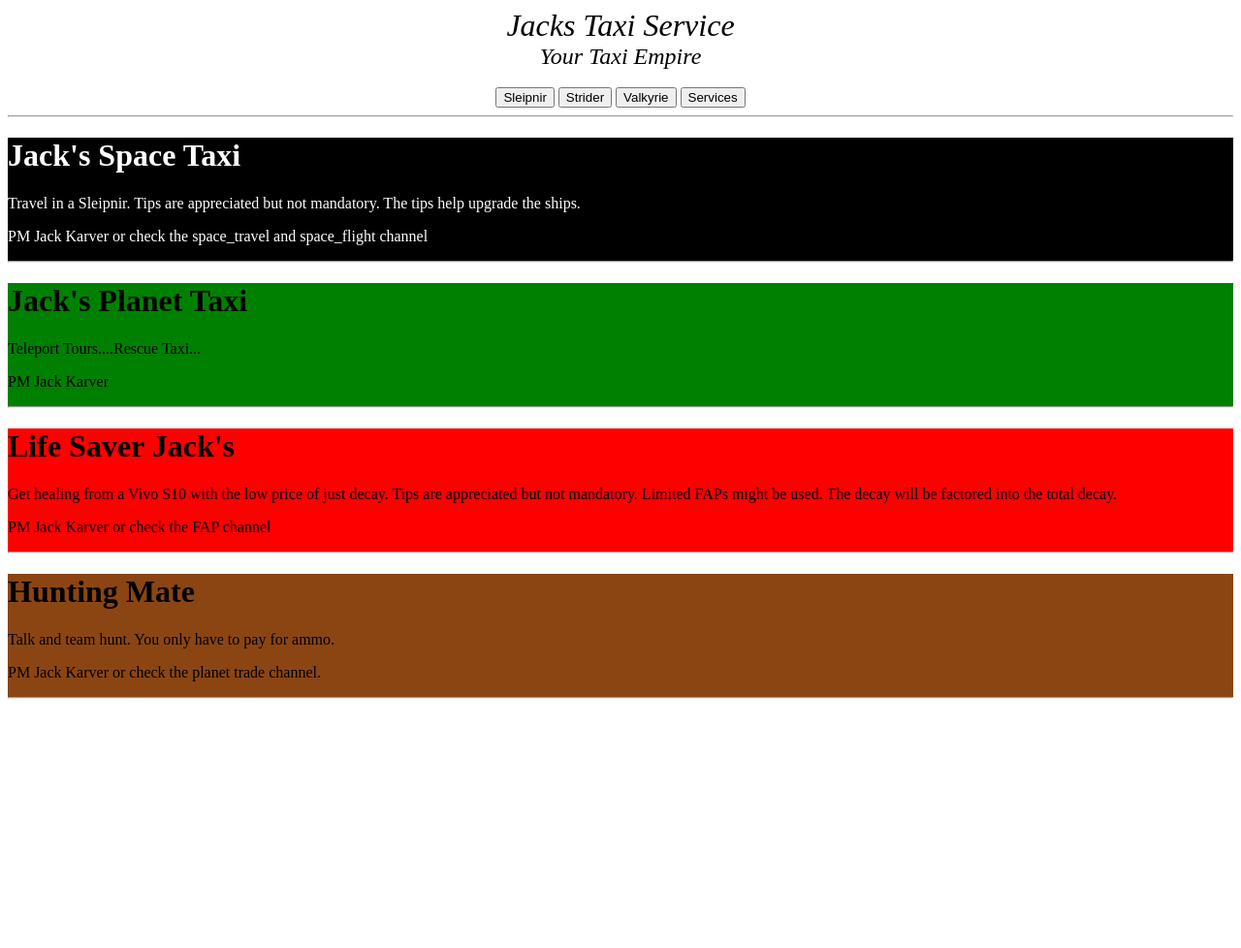
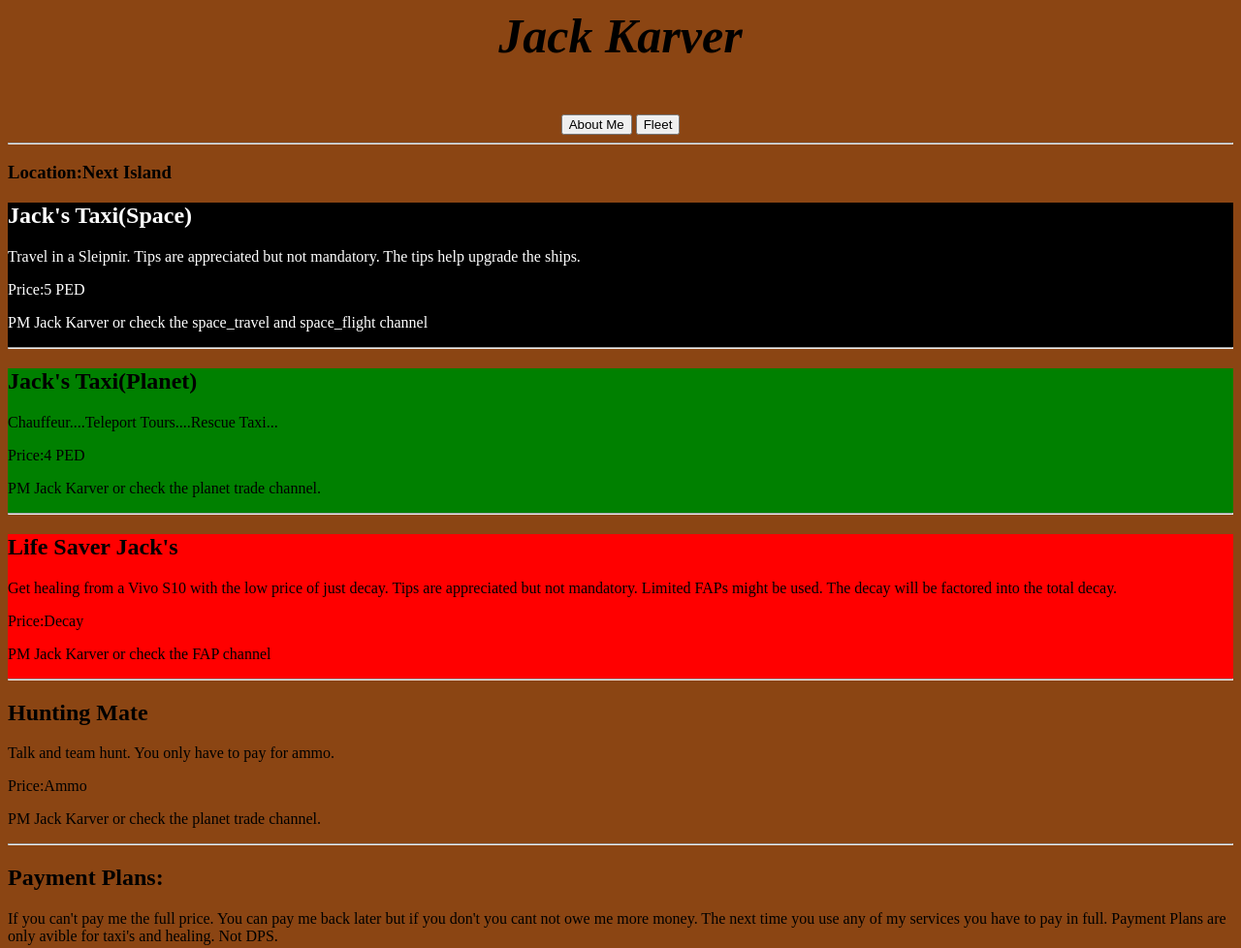
Before and after one commit to Thunder-Power-Studios/Jack-Karver, a plain HTML site: page index.html in a window 1280 px wide. Shown: the whole page at 97% size. Before the commit the page ends 800 px from the top, so only its background shows below. Drawn offline with Linux system fonts and the light colour scheme.

Commit message:
Version Change

```diff
--- a/Main.css
+++ b/Main.css
@@ -11,6 +11,12 @@ font{
 .healing{
   background-color:red;
 }
-.hunting{
-  background-color:saddlebrown;
+h1{
+	font-size:50px;
 }
+body{
+	background-color:saddlebrown;
+}
+h5{
+	font-size:20px;
+}
--- a/index.html
+++ b/index.html
@@ -6,44 +6,41 @@ Website is made for Jack Karver-->
 <meta name="viewport" content="width=device-width, initial-scale=1">
 <link rel="icon" type="image/x-icon" href="">
 <link rel="shortcut icon" type="image/x-icon" href="">
-<title>Jacks Taxi Service</title>
+<title>Jack Karver</title>
 <link rel="stylesheet" href="Main.css">
-<link rel="stylesheet" href="">
 </head>
-
 <header>
-<center><font size="6"><i>Jacks Taxi Service</font><br>
-<font size="5">Your Taxi Empire</font><br></i><br>
-<a href="Sleipnir.html"><button>Sleipnir</button></a>
-<a href="Strider.html"><button>Strider</button></a>
-<a href="Valkyrie.html"><button>Valkyrie</button></a>
-<a href="Services.html"><button>Services</button></a>
+<center><h1><i>Jack Karver</i></h1><br>
+<a href="AboutMe.html"><button>About Me</button></a>
+<a href="Fleet.html"><button>Fleet</button></a>
 <hr>
 </header>
 <body>
+<h3>Location:Next Island</h3>
 <div class="spacetaxi">
-<h1>Jack's Space Taxi</h1>
+<h2>Jack's Taxi(Space)</h2>
 <p>Travel in a Sleipnir. Tips are appreciated but not mandatory. The tips help upgrade the ships.</p>
+<p>Price:5 PED</p>
 <p>PM Jack Karver or check the space_travel and space_flight channel</p>
 <hr></div>
 <div class="planettaxi">
-<h1>Jack's Planet Taxi</h1>
-<p>Teleport Tours....Rescue Taxi...</p>
-<p>PM Jack Karver</p>
+<h2>Jack's Taxi(Planet)</h2>
+<p>Chauffeur....Teleport Tours....Rescue Taxi...</p>
+<p>Price:4 PED</p>
+<p>PM Jack Karver or check the planet trade channel.</p>
 <hr></div>
 <div class="healing">
-<h1>Life Saver Jack's</h1>
+<h2>Life Saver Jack's</h2>
 <p>Get healing from a Vivo S10 with the low price of just decay. Tips are appreciated but not mandatory. Limited FAPs might be used. The decay will be factored into the total decay.</p>
+<p>Price:Decay</p>
 <p>PM Jack Karver or check the FAP channel</p>
 <hr></div>
-<div class="hunting">
-<h1>Hunting Mate</h1>
+<h2>Hunting Mate</h2>
 <p>Talk and team hunt. You only have to pay for ammo.</p>
+<p>Price:Ammo</p>
 <p>PM Jack Karver or check the planet trade channel.</p>
-<hr></div>
-
-
-
-
+<hr>
+<h2>Payment Plans:</h2>
+<p>If you can't pay me the full price. You can pay me back later but if you don't you cant not owe me more money. The next time you use any of my services you have to pay in full. Payment Plans are only avible for taxi's and healing. Not DPS.
 </body>
 </html>
```
Also changed, not shown: AboutMe.html (added, +24 -0 lines), Fleet.html (added, +30 -0 lines), Notes/Notes.html (added, +4 -0 lines), Not Active Pages/Planet Taxi.html (added), Not Active Pages/Sleipnir.html (renamed from Sleipnir.html), Not Active Pages/Space Taxi.html (added), Not Active Pages/Strider.html (renamed from Strider.html), Not Active Pages/Valkyrie.html (renamed from Valkyrie.html), Notes/Services.html (renamed from Services.html), Notes/Vehicle.html (renamed from Vehicle.html).
